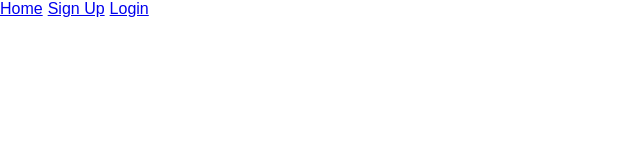
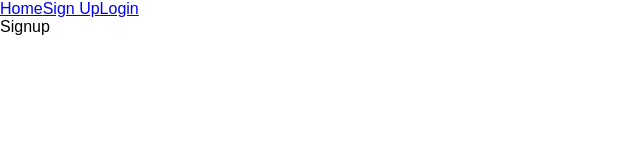
Before and after one commit to marcosjrs/Blog-React-Redux, a React (Create React App) app: page /signup in a window 1280 px wide. Shown: the top 160 px of the page, without its empty margins (0-640 px from the left). Built offline with nearby package versions, Linux system fonts and the light colour scheme.

Commit message:
Creacion componentes principales.  Y vinculacion a los links mediante componentes Route.

```diff
--- a/src/App.js
+++ b/src/App.js
@@ -1,12 +1,16 @@
 import React from 'react';
-import {BrowserRouter as Router, Link} from 'react-router-dom';
+import {BrowserRouter as Router, Route, Link} from 'react-router-dom';
+
+import Home from './principal/Home';
+import Login from './principal/Login';
+import Signup from './principal/Signup';
 
 const Header = () => {
   return (
     <nav>
       <Link to="/">Home</Link>
-      <Link to="/">Sign Up</Link>
-      <Link to="/">Login</Link>
+      <Link to="/signup">Sign Up</Link>
+      <Link to="/login">Login</Link>
     </nav>
   );
 };
@@ -15,7 +19,12 @@
 const App = () => {
   return (
     <Router>
+      <div>
       <Header />
+      <Route exact path="/" component={Home}/>
+      <Route path="/signup" component={Signup}/>
+      <Route path="/login" component={Login}/>
+      </div>
     </Router>
   );
 };
--- /dev/null
+++ b/src/principal/Home.js
@@ -0,0 +1,10 @@
+import React from 'react';
+
+
+const Home = () => {
+  return (
+    <div>Home</div>
+  );
+};
+
+export default Home;
--- /dev/null
+++ b/src/principal/Login.js
@@ -0,0 +1,10 @@
+import React from 'react';
+
+
+const Login = () => {
+  return (
+    <div>Login</div>
+  );
+};
+
+export default Login;
--- /dev/null
+++ b/src/principal/Signup.js
@@ -0,0 +1,10 @@
+import React from 'react';
+
+
+const Signup = () => {
+  return (
+    <div>Signup</div>
+  );
+};
+
+export default Signup;
```
